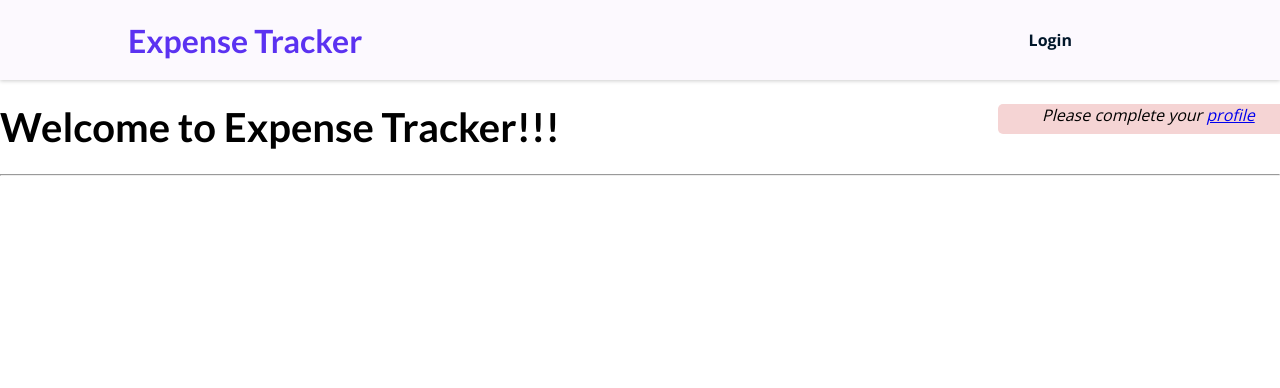
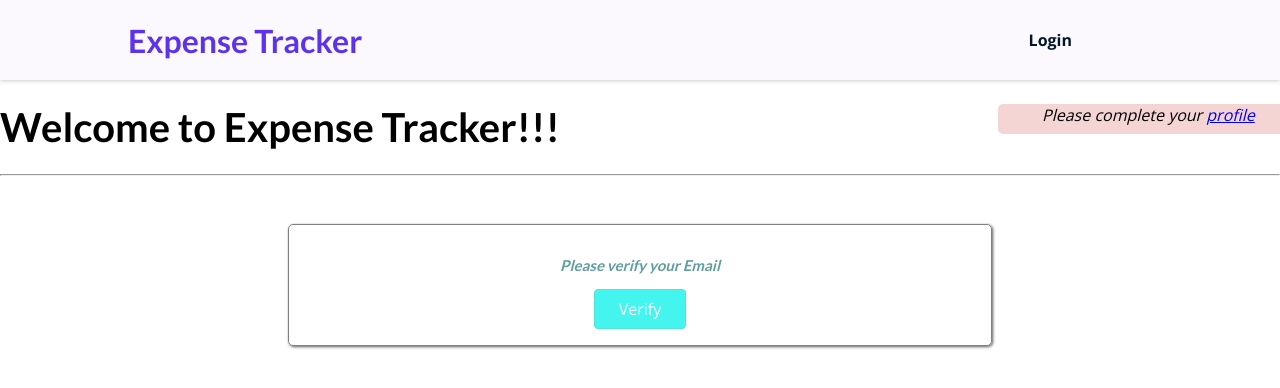
Before and after one commit to shilpadey/expense-tracker, a React (Create React App) app: page /home in a window 1280 px wide. Shown: the top 388 px of the page. Built offline with nearby package versions, Linux system fonts and the light colour scheme.

Commit message:
email verify and logout

```diff
--- a/src/components/Layout/MainNavigation.js
+++ b/src/components/Layout/MainNavigation.js
@@ -11,7 +11,8 @@ const MainNavigation = () => {
   const logoutHandler = () => {
     authCntx.logout();
     history.replace('/auth');
-  }
+  };
+
   return (
     <header className={classes.header}>
       <Link to='/'>
--- a/src/components/StartingPage/StartingPageContent.js
+++ b/src/components/StartingPage/StartingPageContent.js
@@ -1,5 +1,6 @@
 import { Link } from 'react-router-dom';
 import classes from './StartingPageContent.module.css';
+import VerifyEmail from './VerifyEmail';
 
 const StartingPageContent = () => {
   return (
@@ -9,6 +10,7 @@ const StartingPageContent = () => {
         Please complete your  <Link to='/profile'>profile</Link>
       </div>
       <hr />
+      <VerifyEmail />
     </section>
   );
 };
--- /dev/null
+++ b/src/components/StartingPage/VerifyEmail.js
@@ -0,0 +1,55 @@
+import React, { useContext, useState } from "react";
+import AuthContext from "../../store/auth-context";
+
+import classes from './VerifyEmail.module.css';
+
+const VerifyEmail = () => {
+    const authCtx = useContext(AuthContext);
+    const [ emailVerified, setEmailVerified ] = useState(false);
+
+    const sentVerificationHandler = async() => {
+        try{
+            const response = await fetch(
+                'https://identitytoolkit.googleapis.com/v1/accounts:sendOobCode?key=AIzaSyAWKUk44IYxrW_ootO-9v0x-K784qaGZgA',
+                {
+                    method: 'POST',
+                    body: JSON.stringify({
+                        idToken: authCtx.token,
+                        requestType: "VERIFY_EMAIL",
+                        returnSecureToken: true,
+                    }),
+                    headers: {
+                        "Content-Type" : "application/json",
+                    },
+                },
+            )
+            if(response.ok){
+                const data = await response.json();
+                console.log(data);
+                console.log("verification sent!");
+                setEmailVerified(false);
+            }else{
+                const data = await response.json();
+                console.log(data.error.message);
+                if(data.error.message === 'EMAIL_NOT_FOUND'){
+                    alert('please check your email address and provide correct email address');
+                }else{
+                    alert('Please try again after sometime.');
+                }
+            }
+        }catch (err){
+            console.log(err);
+        }
+    }
+
+    return (
+        <section className={classes.section}>
+            {!emailVerified && <h3> Please verify your Email </h3>}
+            {!emailVerified && <button onClick={sentVerificationHandler}>Verify</button>}
+        </section>
+
+    );
+
+};
+
+export default VerifyEmail;
--- /dev/null
+++ b/src/components/StartingPage/VerifyEmail.module.css
@@ -0,0 +1,31 @@
+.section {
+    margin: 3rem auto;
+    border-radius: 5px;
+    border: 1px solid grey;
+    box-shadow: 1px 1px 3px rgb(93, 93, 93);
+    width: 55%;
+    padding: 1rem;
+    text-align: center;
+}
+
+.section h3{
+    font-style: italic;
+    color: cadetblue;
+    font-size: 15px;
+}
+
+.section button{
+  font: inherit;
+  cursor: pointer;
+  padding: 0.5rem 1.5rem;
+  border-radius: 4px;
+  background-color: #44f5ef;
+  color: white;
+  border: 1px solid #51e4d8;
+}
+
+.section button:hover{
+    background-color: white;
+    border-color: #51e4d8;
+    color: black;
+}
```
